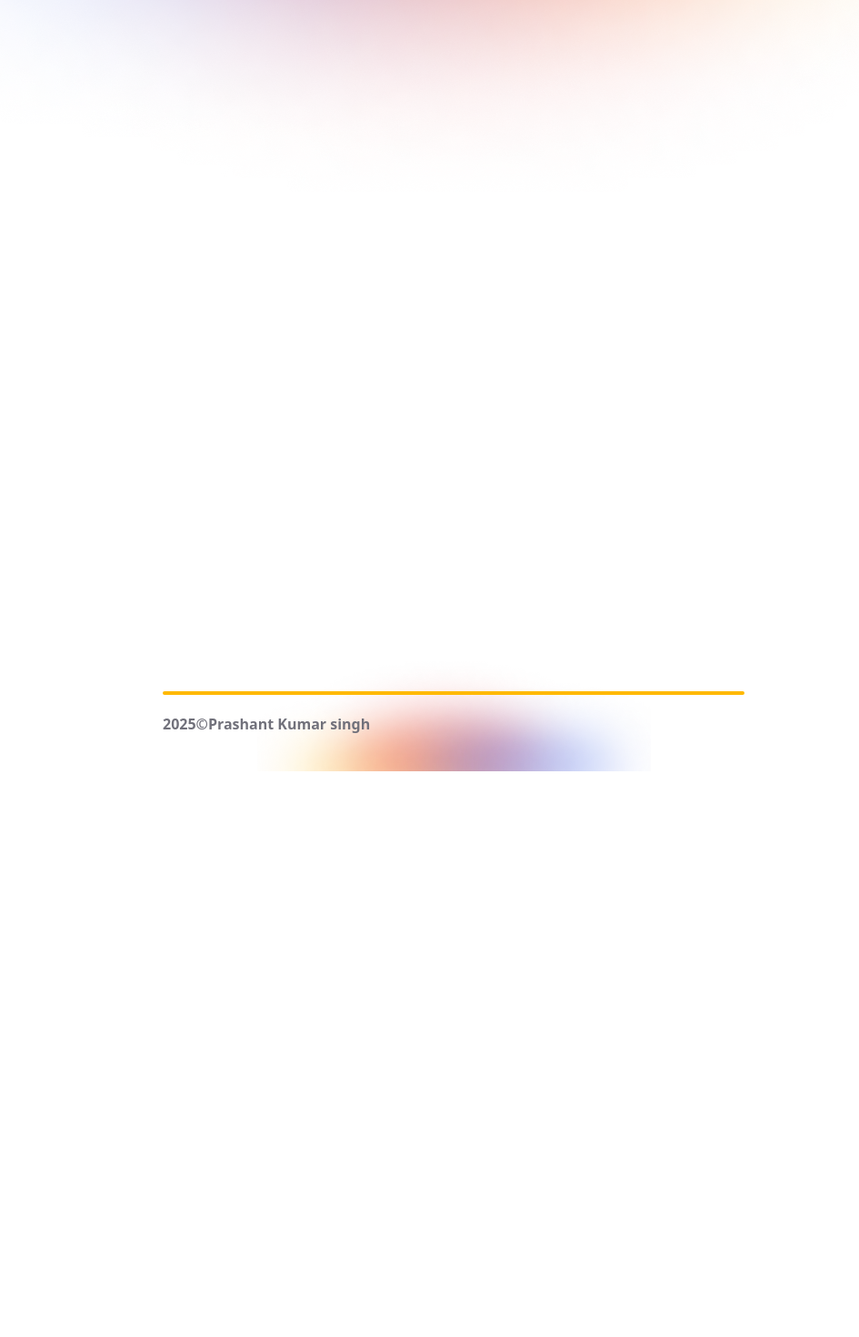
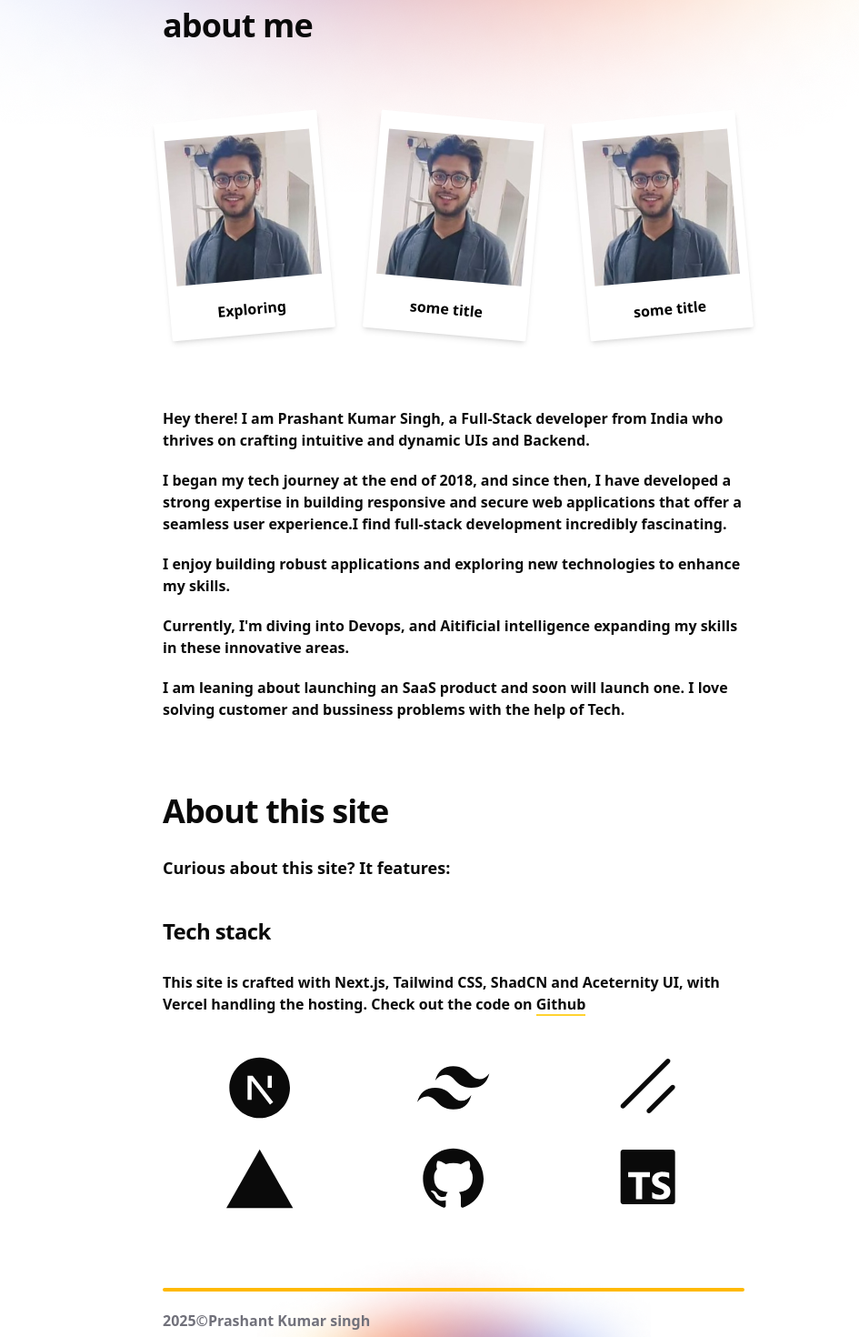
Before and after one commit to prashantsingh5356/portfolio, a Next.js app: page /about in a window 1280 px wide. Shown: the part 180-1650 px from the top of the page at 91% size, without its empty margins (141-1086 px from the left). Before the commit the page ends 1028 px from the top, so only its background shows below. Built offline with nearby package versions, Linux system fonts and the light colour scheme.

Commit message:
added about page

```diff
--- a/app/(home)/_components/Navbar.tsx
+++ b/app/(home)/_components/Navbar.tsx
@@ -43,7 +43,7 @@ function ModeToggle() {
 
 const Navbar = () => {
   return (
-    <div className="w-full h-22  fixed top-0 flex justify-center">
+    <div className="w-full h-22  fixed top-0 flex justify-center z-1000">
       <div className="max-md:w-full  flex flex-col justify-center">
         <div className=" dark:text-zinc-400 text-zinc-600 rounded-xl px-8 w-[100%] lg:min-w-[58rem] md:max-w-[60rem] md:min-w-[50rem] backdrop-filter backdrop-blur-lg dark:bg-black/30 bg-white/30   flex  justify-between items-center min-h-[4rem]">
           <div className="font-extrabold text-black dark:text-white">
--- /dev/null
+++ b/app/about/_components/AboutMeHeaderSection.tsx
@@ -0,0 +1,11 @@
+const AboutMeHeaderSection = () => {
+  return (
+    <div className="w-full  mt-25 mb-10 sm:mb-20">
+      <div className="h-full ">
+        <h1 className="font-extrabold tracking-tight text-4xl">about me</h1>
+      </div>
+    </div>
+  );
+};
+
+export default AboutMeHeaderSection;
--- /dev/null
+++ b/app/about/_components/AboutMePic.tsx
@@ -0,0 +1,43 @@
+import Image from "next/image";
+
+interface aboutMePic {
+  id: number;
+  src: string;
+  title: string;
+  rotate: rotate;
+}
+
+enum rotate {
+  RIGHT,
+  LEFT,
+}
+
+interface aboutMePicPropType {
+  picdata: aboutMePic;
+}
+
+const AboutMePic = ({ picdata }: aboutMePicPropType) => {
+  return (
+    <div
+      className={`min-w-40 w-45 min-h-60 shadow-md bg-white dark:shadow-emerald-900 rounded-xs overflow-hidden ${
+        picdata.id >= 2 ? "hidden min-[455px]:block" : ""
+      } ${picdata.rotate == rotate.LEFT ? "-rotate-5" : "rotate-5"}`}
+    >
+      <div className=" w-full h-50 flex items-center justify-center rounded-lg ">
+        <div className="w-40 h-40  ">
+          <Image
+            src={picdata.src}
+            width="160"
+            height="160"
+            alt="Picture of prashant"
+          />
+        </div>
+      </div>
+      <div className="w-full h-10 flex justify-center items-start font-semibold text-black">
+        <h4>{picdata.title}</h4>
+      </div>
+    </div>
+  );
+};
+
+export default AboutMePic;
--- /dev/null
+++ b/app/about/_components/AboutMeSection.tsx
@@ -0,0 +1,74 @@
+import AboutMePic from "./AboutMePic";
+
+const AboutMeSection = () => {
+  interface aboutMePic {
+    id: number;
+    src: string;
+    title: string;
+    rotate: rotate;
+  }
+
+  enum rotate {
+    RIGHT,
+    LEFT,
+  }
+
+  type aboutMePicDataType = aboutMePic[];
+
+  const aboutMePicData: aboutMePicDataType = [
+    {
+      id: 1,
+      src: "/prashant_image.jpeg",
+      title: "Exploring",
+      rotate: rotate.LEFT,
+    },
+    {
+      id: 2,
+      src: "/prashant_image.jpeg",
+      title: "some title",
+      rotate: rotate.RIGHT,
+    },
+    {
+      id: 3,
+      src: "/prashant_image.jpeg",
+      title: "some title",
+      rotate: rotate.LEFT,
+    },
+  ];
+
+  return (
+    <div className="w-full min-h-[20vh] ">
+      <div className=" justify-center md:justify-between flex flex-wrap md:gap-0 ">
+        {aboutMePicData.map((pic: aboutMePic) => {
+          return <AboutMePic key={pic.title + Math.random()} picdata={pic} />;
+        })}
+      </div>
+      <div className="mt-20 flex flex-col gap-5 font-semibold">
+        <p>
+          Hey there! I am Prashant Kumar Singh, a Full-Stack developer from
+          India who thrives on crafting intuitive and dynamic UIs and Backend.
+        </p>
+        <p>
+          I began my tech journey at the end of 2018, and since then, I have
+          developed a strong expertise in building responsive and secure web
+          applications that offer a seamless user experience.I find full-stack
+          development incredibly fascinating.
+        </p>
+        <p>
+          I enjoy building robust applications and exploring new technologies to
+          enhance my skills.
+        </p>
+        <p>
+          Currently, I'm diving into Devops, and Aitificial intelligence
+          expanding my skills in these innovative areas.
+        </p>
+        <p>
+          I am leaning about launching an SaaS product and soon will launch one.
+          I love solving customer and bussiness problems with the help of Tech.
+        </p>
+      </div>
+    </div>
+  );
+};
+
+export default AboutMeSection;
--- /dev/null
+++ b/app/about/_components/AboutSiteSection.tsx
@@ -0,0 +1,60 @@
+import Link from "next/link";
+
+import {
+  RiNextjsFill,
+  RiTailwindCssFill,
+  RiVercelFill,
+  RiGithubFill,
+} from "react-icons/ri";
+import { SiShadcnui, SiTypescript } from "react-icons/si";
+
+const AboutSiteSection = () => {
+  return (
+    <div className="mt-20  min-h-30">
+      <h1 className=" tracking-tight font-bold text-4xl ">About this site</h1>
+      <p className="text-lg my-7 font-semibold">
+        {" "}
+        Curious about this site? It features:
+      </p>
+      <div className="mt-10">
+        <h1 className="tracking-tight font-bold text-2xl">Tech stack</h1>
+        <p className="my-7 font-semibold">
+          This site is crafted with Next.js, Tailwind CSS, ShadCN and Aceternity
+          UI, with Vercel handling the hosting. Check out the code on{" "}
+          <Link
+            className=" border-amber-300 border-b-2"
+            href="https://github.com/prashantsingh5356/portfolio"
+            target="_blank"
+          >
+            Github
+          </Link>
+        </p>
+        <div className="w-full h-50 grid  grid-cols-3 grid-rows-2 mt-10 ">
+          <div className="w-[inherit] h-25  ">
+            <RiNextjsFill className="w-[inherit] h-20" />
+          </div>
+          <div className="w-[inherit] h-25  ">
+            <RiTailwindCssFill className="w-[inherit] h-20" />
+          </div>
+          <div className="w-[inherit] h-25  ">
+            <SiShadcnui className="w-[inherit] h-15 mt-2" />
+          </div>
+          <div className="w-[inherit] h-25  ">
+            <RiVercelFill
+              className="w-[inherit] h-20
+            "
+            />
+          </div>
+          <div className="w-[inherit] h-25  ">
+            <RiGithubFill className="w-[inherit] h-20" />
+          </div>
+          <div className="w-[inherit] h-25  ">
+            <SiTypescript className="w-[inherit] h-15 mt-2" />
+          </div>
+        </div>
+      </div>
+    </div>
+  );
+};
+
+export default AboutSiteSection;
--- a/app/about/page.tsx
+++ b/app/about/page.tsx
@@ -1,5 +1,15 @@
+import AboutMeHeaderSection from "./_components/AboutMeHeaderSection";
+import AboutMeSection from "./_components/AboutMeSection";
+import AboutSiteSection from "./_components/AboutSiteSection";
+
 const ProjectPage = () => {
-  return <h1>project page</h1>;
+  return (
+    <div className="min-h-[100vh] ">
+      <AboutMeHeaderSection />
+      <AboutMeSection />
+      <AboutSiteSection />
+    </div>
+  );
 };
 
 export default ProjectPage;
```
Also changed, not shown: public/prashant_image.jpeg (added).
